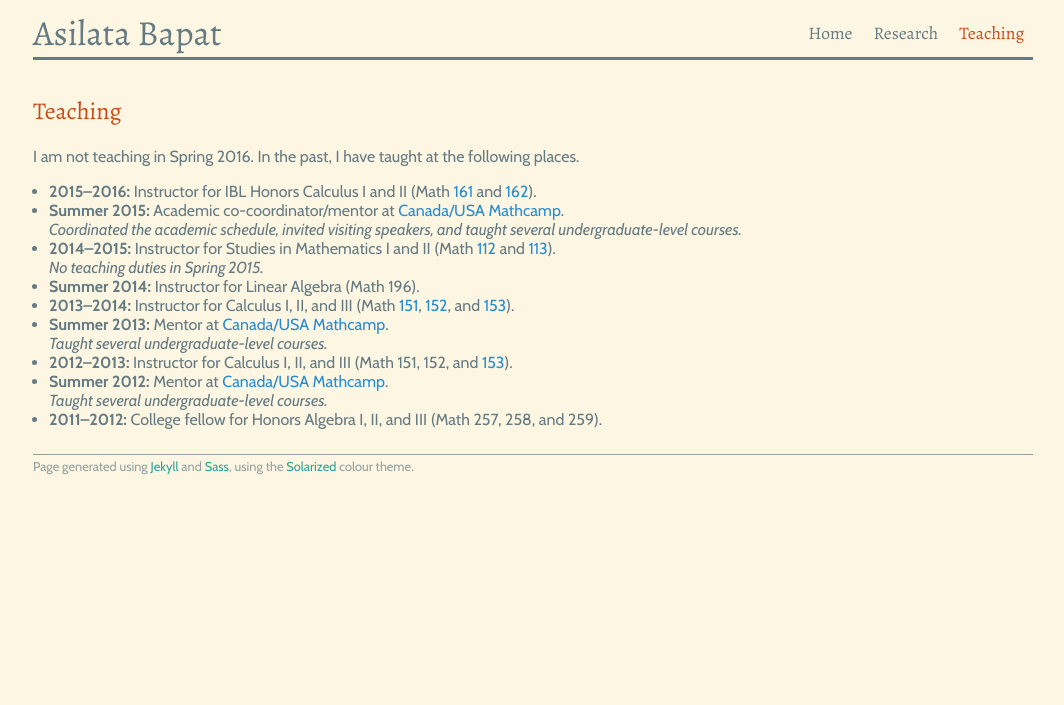
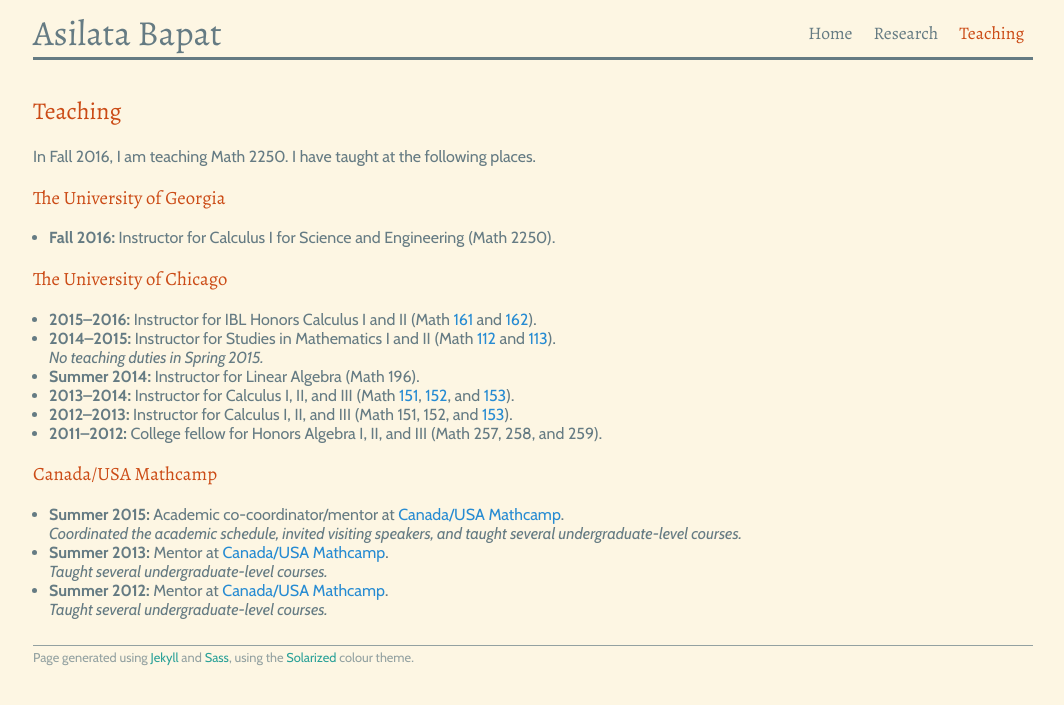
Before and after one commit to dongmouren0/dongmouren.github.io, a Jekyll site: the page built from teaching/index.md, in a window 1280 px wide. Shown: the top 705 px of the page, without its empty margins (107-1171 px from the left). Built offline with Jekyll 4.4.1, drawn with Linux system fonts in a browser that asks for light colours.

Commit message:
Fixed footer, responsiveness, and misc pages.

```diff
--- a/_sass/_colours.scss
+++ b/_sass/_colours.scss
@@ -70,10 +70,10 @@
         }
     }
 
-    %faded {
+    footer {
         color: $fg-faded;
         border-color: $fg-faded;
-        a { color: $link-faded; }
+        a, a:active, a:visited { color: $link-faded; }
     }
 
     .bibliography, .classplan {
--- a/css/stylesheet.scss
+++ b/css/stylesheet.scss
@@ -8,9 +8,6 @@
     body {
         max-width:95%;
         font-size:80%;
-        .intro{
-          flex-direction: column;
-        }
     }
 }
 
@@ -25,10 +22,13 @@
         header {
         flex-direction: row;
         }
+        .intro {
+          flex-direction: row-reverse;
+        }
     }
 }
 
-@media screen and (min-width: 960px) {
+@media screen and (min-width: 1000px) {
     body {
         max-width:1000px;
     }
@@ -138,7 +138,7 @@
 
 .intro {
   display: flex;
-  flex-direction: row-reverse;
+  flex-direction: column;
   justify-content: space-between;
   align-items: center;
   }
@@ -159,7 +159,6 @@
 }
 
 footer {
-    @extend %faded;
     @extend %small;
     border-top: 0.1em solid;
     margin-top:2em;
@@ -189,7 +188,7 @@
 
 // Print stylesheet
 @media print {
-    .button, .footer, .navigation {display:none;}
+    footer, nav {display:none;}
     width: 100%;
     margin: 0px;
     padding: 0px;
--- a/teaching/index.md
+++ b/teaching/index.md
@@ -6,19 +6,27 @@
 
 ## {{ page.title }}
 
-I am not teaching in Spring 2016.
-In the past, I have taught at the following places.
+In Fall 2016, I am teaching Math 2250.
+I have taught at the following places.
+
+### The University of Georgia
+* **Fall 2016:** Instructor for Calculus I for Science and Engineering (Math 2250).
+
+### The University of Chicago
 
 * **2015--2016:** Instructor for IBL Honors Calculus I and II (Math [161](http://www.math.uchicago.edu/~mcreek/fall_2015/math_16100/index.html) and [162](162win16/)).
-* **Summer 2015:** Academic co-coordinator/mentor at [Canada/USA Mathcamp](http://www.mathcamp.org/2015).
-_Coordinated the academic schedule, invited visiting speakers, and taught several undergraduate-level courses._
 * **2014--2015:** Instructor for Studies in Mathematics I and II (Math [112](112aut14/) and [113](113win15/)).
 _No teaching duties in Spring 2015._
 * **Summer 2014:** Instructor for Linear Algebra (Math 196).
 * **2013--2014:** Instructor for Calculus I, II, and III (Math [151](151aut13/), [152](152win14/), and [153](153spr14/)).
+* **2012--2013:** Instructor for Calculus I, II, and III (Math 151, 152, and [153](153spr13/)).
+* **2011--2012:** College fellow for Honors Algebra I, II, and III (Math 257, 258, and 259).
+
+### Canada/USA Mathcamp
+
+* **Summer 2015:** Academic co-coordinator/mentor at [Canada/USA Mathcamp](http://www.mathcamp.org/2015).
+_Coordinated the academic schedule, invited visiting speakers, and taught several undergraduate-level courses._
 * **Summer 2013:** Mentor at [Canada/USA Mathcamp](http://www.mathcamp.org/2013).
 _Taught several undergraduate-level courses._
-* **2012--2013:** Instructor for Calculus I, II, and III (Math 151, 152, and [153](153spr13/)).
 * **Summer 2012:** Mentor at [Canada/USA Mathcamp](http://www.mathcamp.org/2012).
 _Taught several undergraduate-level courses._
-* **2011--2012:** College fellow for Honors Algebra I, II, and III (Math 257, 258, and 259).
```
Also changed, not shown: index.md (+4 -4 lines), seminars/studentreptheory/index.md (+1 -1 lines).
